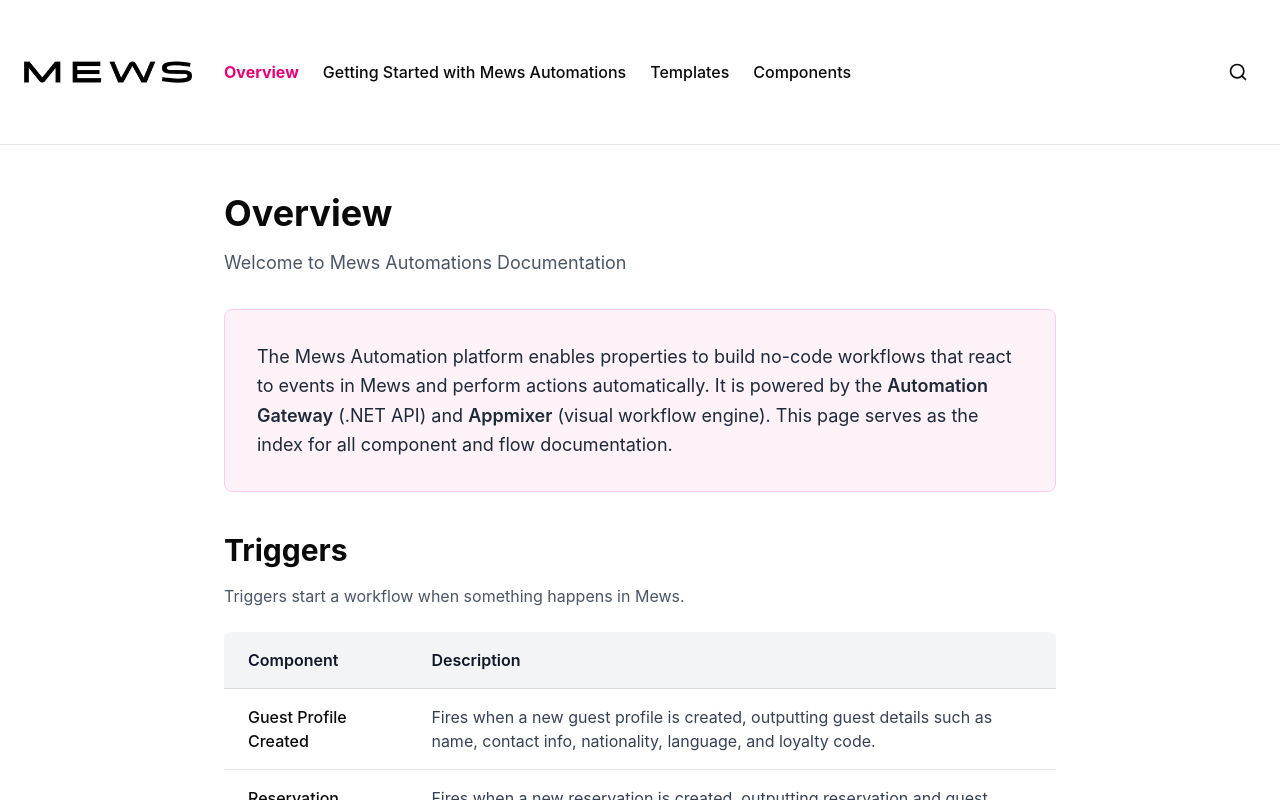
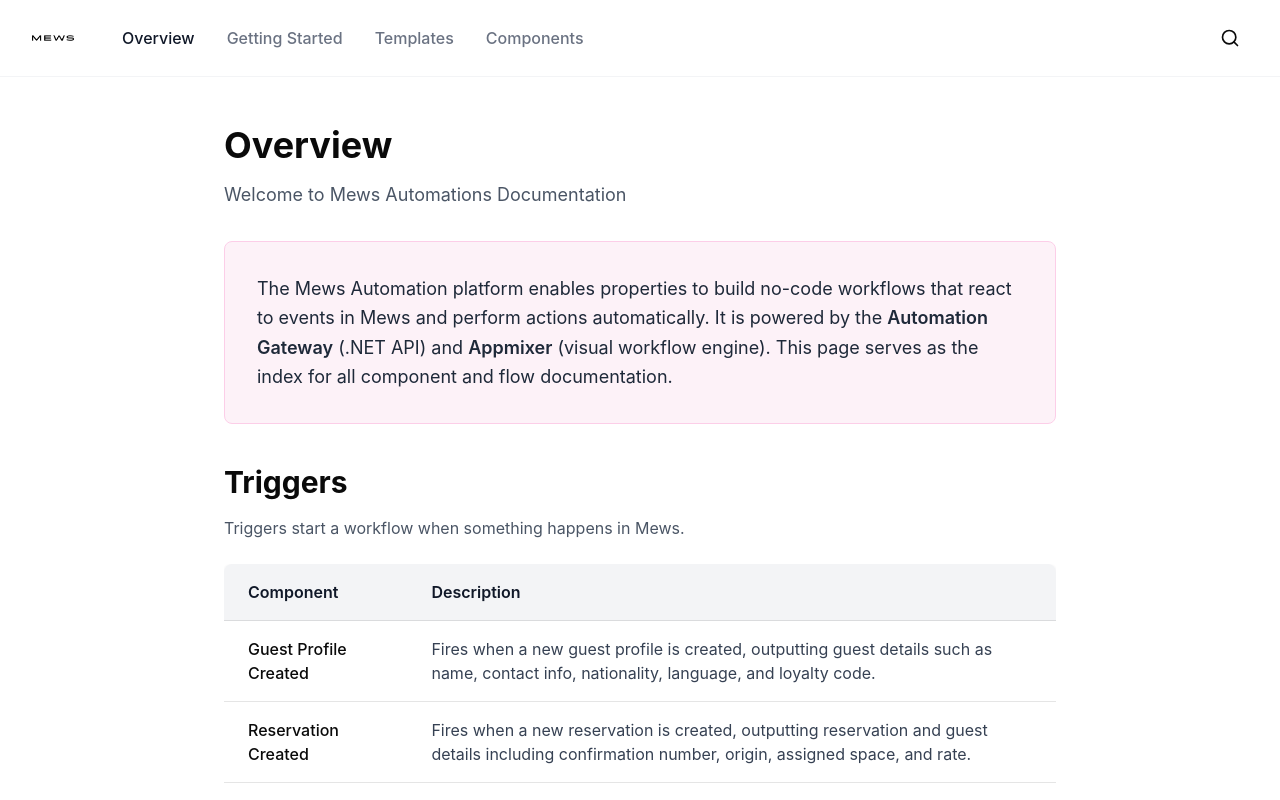
Before and after one commit to CarlosMewsGX/mews-automations-documentation, a React (Vite) app: page / in a window 1280 px wide. Built offline with nearby package versions, Linux system fonts and the light colour scheme.

Commit message:
Fix sidebar scroll: use independent overflow containers instead of sticky

```diff
--- a/src/app/App.tsx
+++ b/src/app/App.tsx
@@ -12,23 +12,23 @@
   return (
     <div className="size-full flex flex-col bg-white">
       {/* Header */}
-      <header className="border-b border-gray-200 bg-white">
-        <div className="px-6 py-4 flex items-center justify-between">
-          <div className="flex items-center gap-8">
-            <div className="flex items-center gap-2">
-              <img src={mewsLogo} alt="Mews" className="h-28 w-auto cursor-pointer" onClick={() => setActiveSection('overview')} />
+      <header className="border-b border-gray-100 bg-white">
+        <div className="px-8 py-5 flex items-center justify-between">
+          <div className="flex items-center gap-12">
+            <div className="flex items-center">
+              <img src={mewsLogo} alt="Mews" className="h-7 w-auto cursor-pointer" onClick={() => setActiveSection('overview')} />
             </div>
-            <nav className="hidden md:flex items-center gap-6 text-sm">
+            <nav className="hidden md:flex items-center gap-8">
               {[
                 { key: 'overview', label: 'Overview' },
-                { key: 'getting-started', label: 'Getting Started with Mews Automations' },
+                { key: 'getting-started', label: 'Getting Started' },
                 { key: 'templates', label: 'Templates' },
                 { key: 'components', label: 'Components' },
               ].map((tab) => (
                 <button
                   key={tab.key}
                   onClick={() => setActiveSection(tab.key)}
-                  className={`hover:text-pink-600 transition-colors ${activeSection === tab.key ? 'text-pink-600 font-bold' : ''}`}
+                  className={`text-base transition-colors ${activeSection === tab.key ? 'text-gray-900' : 'text-gray-500 hover:text-gray-700'}`}
                 >
                   {tab.label}
                 </button>
@@ -44,11 +44,11 @@
       </header>
 
       {/* Main Content */}
-      <main className="flex-1 overflow-y-auto">
-        <div className="flex">
+      <main className="flex-1 flex overflow-hidden">
+        <div className="flex flex-1 overflow-hidden">
           {/* Getting Started sidebar */}
           {activeSection === 'getting-started' && (
-            <aside className="w-64 flex-shrink-0 border-r border-gray-200 bg-gradient-to-b from-pink-50 to-white h-screen sticky top-0 overflow-y-auto">
+            <aside className="w-64 flex-shrink-0 border-r border-gray-200 bg-gradient-to-b from-pink-50 to-white h-full overflow-y-auto">
               <div className="p-4">
                 <h3 className="text-xs font-semibold text-gray-500 uppercase tracking-wider mb-4">Guide Navigation</h3>
                 <nav className="space-y-1">
@@ -84,7 +84,7 @@
 
           {/* Templates sidebar */}
           {activeSection === 'templates' && (
-            <aside className="w-64 flex-shrink-0 border-r border-gray-200 bg-gradient-to-b from-pink-50 to-white h-screen sticky top-0 overflow-y-auto">
+            <aside className="w-64 flex-shrink-0 border-r border-gray-200 bg-gradient-to-b from-pink-50 to-white h-full overflow-y-auto">
               <div className="p-4">
                 <h3 className="text-xs font-semibold text-gray-500 uppercase tracking-wider mb-4">Available Templates</h3>
                 <nav className="space-y-1">
@@ -104,7 +104,7 @@
 
           {/* Components sidebar */}
           {activeSection === 'components' && (
-            <aside className="w-64 flex-shrink-0 border-r border-gray-200 bg-gradient-to-b from-pink-50 to-white h-screen sticky top-0 overflow-y-auto">
+            <aside className="w-64 flex-shrink-0 border-r border-gray-200 bg-gradient-to-b from-pink-50 to-white h-full overflow-y-auto">
               <div className="p-4">
                 <h3 className="text-xs font-semibold text-gray-500 uppercase tracking-wider mb-4">Component Library</h3>
                 <nav className="space-y-4 pb-16">
@@ -156,7 +156,8 @@
             </aside>
           )}
 
-          <div className="flex-1 max-w-4xl mx-auto px-8 py-12">
+          <div className="flex-1 overflow-y-auto">
+          <div className="max-w-4xl mx-auto px-8 py-12">
             <div className="mb-8">
               <h1 className="text-4xl font-bold mb-4">
                 {activeSection === 'overview' && 'Overview'}
@@ -179,6 +180,7 @@
               {activeSection === 'components' && <ComponentsSection />}
             </div>
           </div>
+          </div>
         </div>
       </main>
     </div>
```
